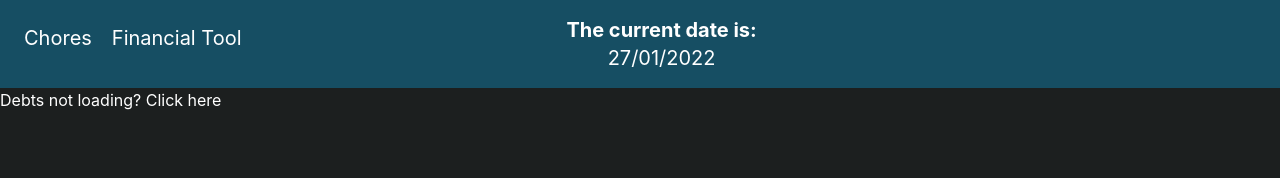
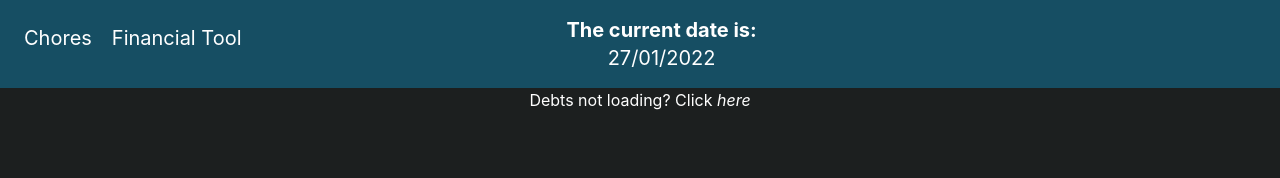
Before and after one commit to jostal/house-cicero, a Next.js app: page /finance in a window 1280 px wide. Shown: the top 178 px of the page. Built offline with nearby package versions, Linux system fonts and the light colour scheme; no server answers.

Commit message:
centered text

```diff
--- a/pages/finance.js
+++ b/pages/finance.js
@@ -4,7 +4,7 @@ export default function finance() {
 
   return (
     <div>
-      <p>Debts not loading? Click <a href="https://99.225.180.173:1337">here</a></p>
+      <p className="text-center">Debts not loading? Click <a href="https://99.225.180.173:1337"><em>here</em></a></p>
       <OwedAmounts />
     </div>
   )
```
